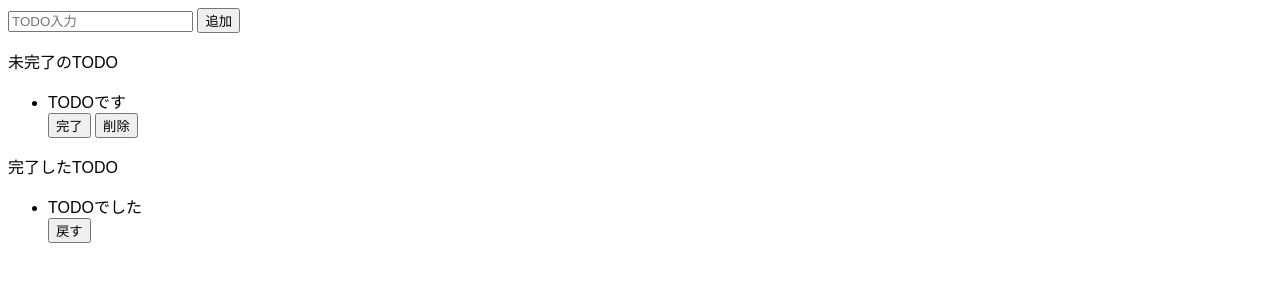
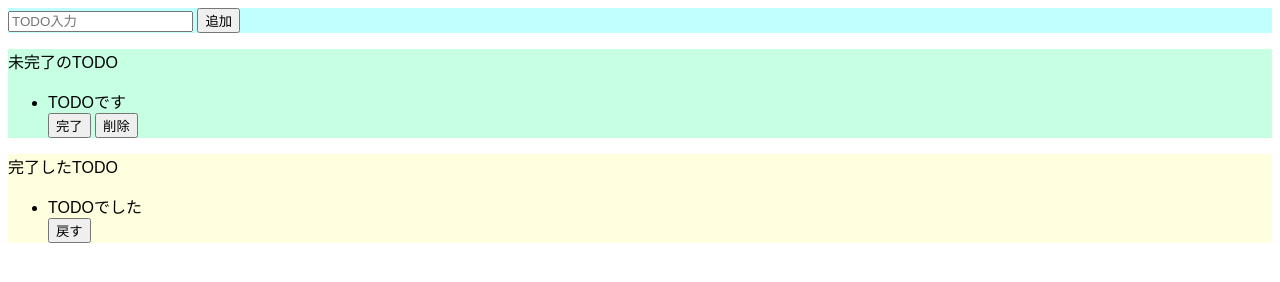
Before and after one commit to Supuky/js-todotest, a website built with Parcel: page index.html in a window 1280 px wide. Built offline with nearby package versions, Linux system fonts and the light colour scheme.

Commit message:
css styles.css編集

```diff
--- a/index.html
+++ b/index.html
@@ -6,11 +6,11 @@
   </head>
 
   <body>
-    <div>
-      <input placeholder="TODO入力" type="text" />
+    <div class="input-area">
+      <input placeholder="TODO入力" />
       <button>追加</button>
     </div>
-    <div>
+    <div class="incomplete-area">
       <p>未完了のTODO</p>
       <ul>
         <div>
@@ -20,7 +20,7 @@
         </div>
       </ul>
     </div>
-    <div>
+    <div class="complete-area">
       <p>完了したTODO</p>
       <ul>
         <div>
--- a/src/styles.css
+++ b/src/styles.css
@@ -1,3 +1,15 @@
 body {
   font-family: sans-serif;
 }
+
+.input-area {
+  background-color: #c1ffff;
+}
+
+.incomplete-area {
+  background-color: #c6ffe2;
+}
+
+.complete-area {
+  background-color: #ffffe0;
+}
```
